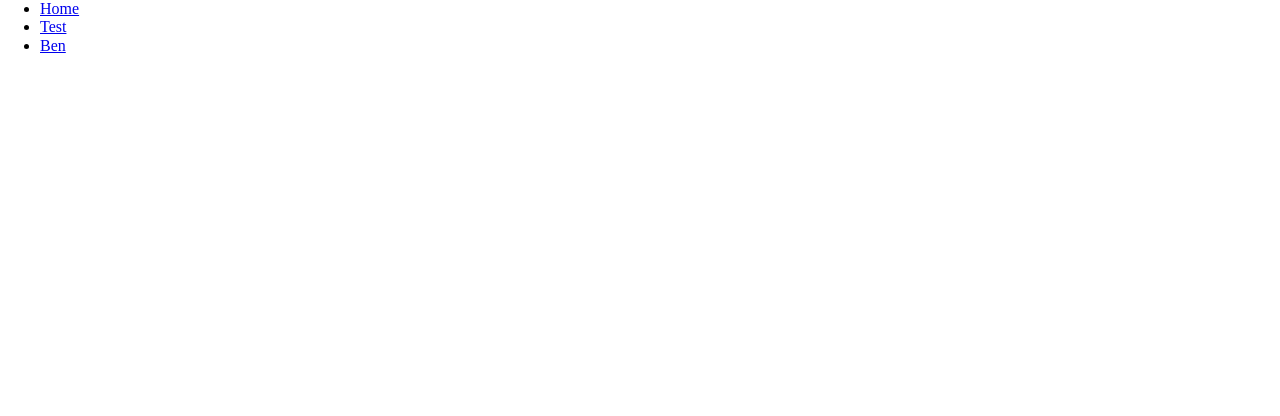
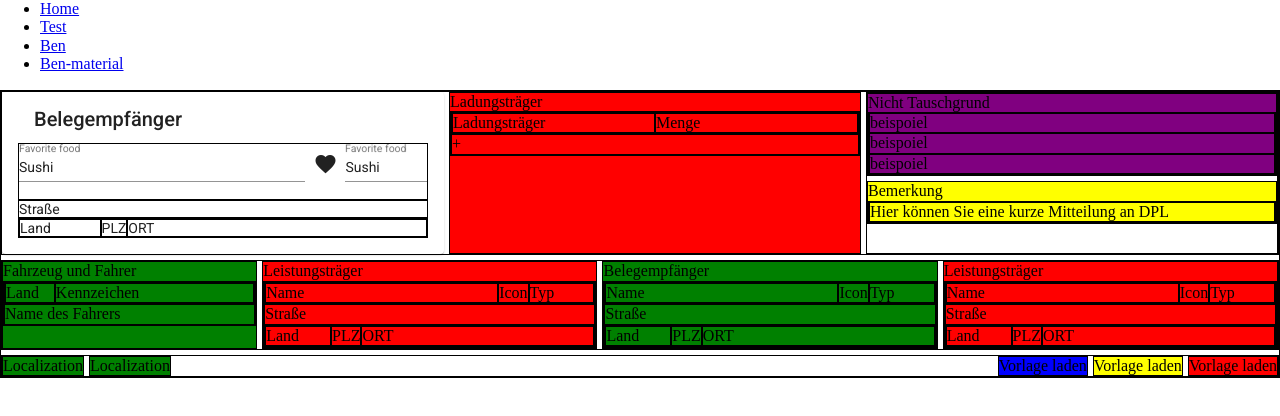
Before and after one commit to binoben/angular-8-material-flex-starter-template-qrncui, an Angular app: page /ben-material in a window 1280 px wide. Before the commit this address led to /. Shown: the top 416 px of the page. Built offline with nearby package versions, Linux system fonts and the light colour scheme.

Commit message:
3 files modified, 3 added

```diff
--- a/src/app/app.component.html
+++ b/src/app/app.component.html
@@ -2,5 +2,6 @@
   <li><a [routerLink]="['home']">Home</a></li>
   <li><a [routerLink]="['test']">Test</a></li>
   <li><a [routerLink]="['ben']">Ben</a></li>
+  <li><a [routerLink]="['ben-material']">Ben-material</a></li>
 </ul>
 <router-outlet></router-outlet>
--- a/src/app/app.module.ts
+++ b/src/app/app.module.ts
@@ -10,6 +10,7 @@ import { AppComponent } from "./app.component";
 import { HomeComponent } from "./home/home.component";
 import { TestComponent } from "./test/test.component";
 import { BenComponent } from "./ben/ben.component";
+import { BenMaterialComponent } from "./ben-material/ben-material.component";
 
 @NgModule({
   imports: [
@@ -21,7 +22,7 @@ import { BenComponent } from "./ben/ben.component";
 
     AppRoutingModule
   ],
-  declarations: [AppComponent, HomeComponent, TestComponent, BenComponent],
+  declarations: [AppComponent, HomeComponent, TestComponent, BenComponent, BenMaterialComponent],
   bootstrap: [AppComponent]
 })
 export class AppModule {}
--- /dev/null
+++ b/src/app/ben-material/ben-material.component.css
@@ -0,0 +1,24 @@
+.green{
+  background-color: green;
+}
+.red{
+  background-color: red;
+}
+.purple{
+  background-color: purple;
+}
+
+.yellow{
+  background-color: yellow;
+}
+
+.blue{
+  background-color: blue;
+}
+
+
+div{ border: 1px solid black}
+
+.start{
+  margin-right: auto;
+}
--- /dev/null
+++ b/src/app/ben-material/ben-material.component.html
@@ -0,0 +1,156 @@
+<div fxLayout="column" fxLayoutGap="5px">
+	<div fxLayout="row wrap" fxLayoutGap="5px">
+		<!--
+      <div fxLayout="column">
+        <div fxLayout="row">
+        <div fxFlex >Name</div>
+        <div  >Icon</div>
+        <div fxFlex="0 0 20%" >Typ</div>
+        </div>
+        <div fxLayout="row">
+          Straße
+        </div>
+        <div fxLayout="row">
+        <div fxFlex="0 0 20%">Land</div>
+        <div>PLZ</div>
+        <div fxFlex>ORT</div>
+        </div>
+      </div>
+    -->
+		<mat-card fxFlex>
+			<mat-card-header>
+
+				<mat-card-title>Belegempfänger</mat-card-title>
+
+			</mat-card-header>
+
+			<mat-card-content fxLayout="column">
+
+				<div fxLayout="row">
+					<mat-form-field fxFlex>
+						<input matInput placeholder="Favorite food" value="Sushi">
+  </mat-form-field>
+						<button mat-icon-button aria-label="Example icon-button with a heart icon">
+    <mat-icon>favorite</mat-icon>
+  </button>
+						<mat-form-field fxFlex="0 0 20%">
+							<input  matInput placeholder="Favorite food" value="Sushi">
+  </mat-form-field>
+				</div>
+				<div fxLayout="row">
+					Straße
+				</div>
+				<div fxLayout="row">
+					<div fxFlex="0 0 20%">Land</div>
+					<div>PLZ</div>
+					<div fxFlex>ORT</div>
+				</div>
+
+			</mat-card-content>
+
+		</mat-card>
+		<div fxFlex class="red"> Ladungsträger
+			<div fxLayout="column">
+				<div fxLayout="row">
+					<div fxFlex>Ladungsträger</div>
+					<div fxFlex>Menge</div>
+				</div>
+				<div fxLayout="row">
+					+
+				</div>
+			</div>
+		</div>
+		<div fxFlex fxLayout="column" fxLayoutGap="5px">
+			<div fxFLex class="purple"> Nicht Tauschgrund
+				<div fxLayout="column">
+					<div fxFlex>beispoiel</div>
+					<div fxFlex>beispoiel</div>
+					<div fxFlex>beispoiel</div>
+				</div>
+
+			</div>
+			<div fxFLex class="yellow"> Bemerkung
+				<div fxLayout="column">
+					<div fxFlex>Hier können Sie eine kurze Mitteilung an DPL</div>
+				</div>
+			</div>
+		</div>
+	</div>
+	<div fxLayout="row wrap" fxLayoutGap="5px">
+		<div fxFlex="0 0 20%" class="green"> Fahrzeug und Fahrer
+			<div fxLayout="column">
+				<div fxLayout="row">
+					<div fxFlex="0 0 20%">Land</div>
+					<div fxFlex>Kennzeichen</div>
+
+				</div>
+				<div fxLayout="row">
+					Name des Fahrers
+				</div>
+			</div>
+
+		</div>
+		<div fxFlex class="red"> Leistungsträger
+			<div fxLayout="column">
+				<div fxLayout="row">
+					<div fxFlex>Name</div>
+					<div>Icon</div>
+					<div fxFlex="0 0 20%">Typ</div>
+				</div>
+				<div fxLayout="row">
+					Straße
+				</div>
+				<div fxLayout="row">
+					<div fxFlex="0 0 20%">Land</div>
+					<div>PLZ</div>
+					<div fxFlex>ORT</div>
+				</div>
+			</div>
+		</div>
+		<div fxFlex class="green"> Belegempfänger
+			<div fxLayout="column">
+				<div fxLayout="row">
+					<div fxFlex>Name</div>
+					<div>Icon</div>
+					<div fxFlex="0 0 20%">Typ</div>
+				</div>
+				<div fxLayout="row">
+					Straße
+				</div>
+				<div fxLayout="row">
+					<div fxFlex="0 0 20%">Land</div>
+					<div>PLZ</div>
+					<div fxFlex>ORT</div>
+				</div>
+			</div>
+		</div>
+		<div fxFlex class="red"> Leistungsträger
+			<div fxLayout="column">
+				<div fxLayout="row">
+					<div fxFlex>Name</div>
+					<div>Icon</div>
+					<div fxFlex="0 0 20%">Typ</div>
+				</div>
+				<div fxLayout="row">
+					Straße
+				</div>
+				<div fxLayout="row">
+					<div fxFlex="0 0 20%">Land</div>
+					<div>PLZ</div>
+					<div fxFlex>ORT</div>
+				</div>
+			</div>
+		</div>
+	</div>
+
+	<div fxLayout="row-reverse" fxLayoutGap="5px">
+		<div class="red"> Vorlage laden</div>
+		<div class="yellow"> Vorlage laden</div>
+		<div class="blue"> Vorlage laden</div>
+		<div class="green start"> Localization</div>
+		<div class="green"> Localization</div>
+
+
+	</div>
+
+</div>
--- /dev/null
+++ b/src/app/ben-material/ben-material.component.ts
@@ -0,0 +1,15 @@
+import { Component, OnInit } from '@angular/core';
+
+@Component({
+  selector: 'app-ben-material',
+  templateUrl: './ben-material.component.html',
+  styleUrls: ['./ben-material.component.css']
+})
+export class BenMaterialComponent implements OnInit {
+
+  constructor() { }
+
+  ngOnInit() {
+  }
+
+}
```
Also changed, not shown: src/app/app-routing.module.ts (+21 -16 lines).
